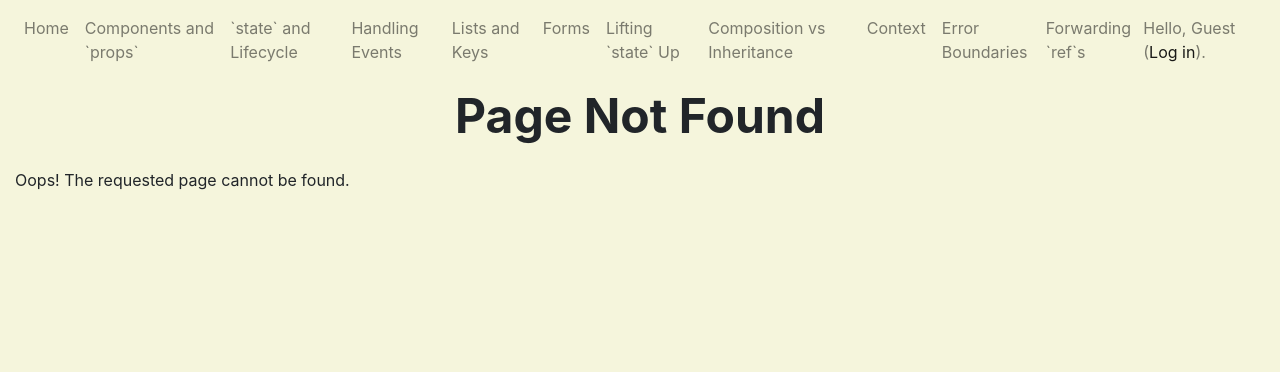
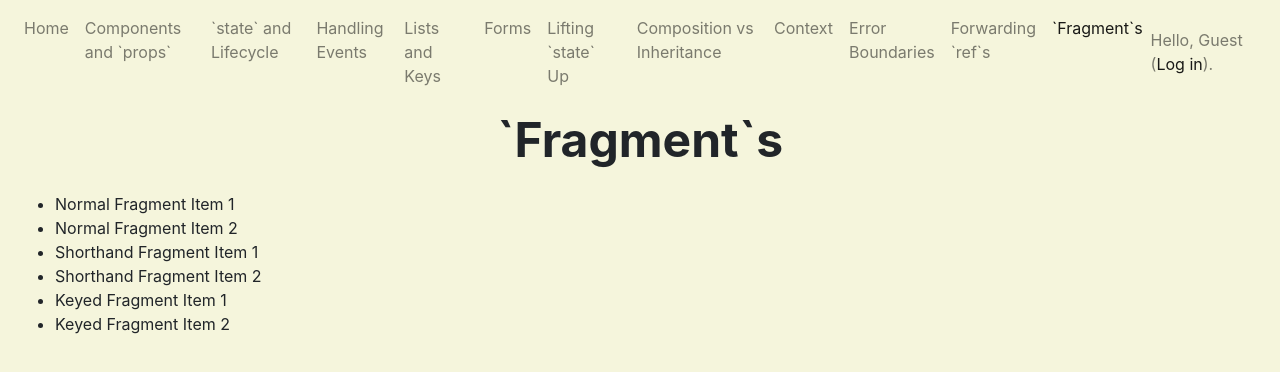
Before and after one commit to marty8zhang/_demo_react, a React (Create React App) app: page /fragments in a window 1280 px wide. Shown: the top 372 px of the page. Built offline with nearby package versions, Linux system fonts and the light colour scheme.

Commit message:
Add the code example(s) for "`Fragment`s".

```diff
--- a/src/App.js
+++ b/src/App.js
@@ -16,6 +16,7 @@ import CompositionVsInheritance from './pages/CompositionVsInheritance';
 import Context from './pages/Context';
 import ErrorBoundaries from './pages/ErrorBoundaries';
 import ForwardingRefs from './pages/ForwardingRefs';
+import Fragments from './pages/Fragments';
 
 export default class App extends React.Component {
   constructor(props) {
@@ -137,6 +138,9 @@ export default class App extends React.Component {
                 <Route path="/forwarding-refs">
                   <ForwardingRefs />
                 </Route>
+                <Route path="/fragments">
+                  <Fragments />
+                </Route>
                 <Route path="/login">
                   <LogIn
                     isLoggedIn={isLoggedIn}
--- /dev/null
+++ b/src/components/Fragments.tsx
@@ -0,0 +1,29 @@
+import React, { ReactElement } from 'react';
+
+export function Fragment(): ReactElement {
+  return (
+    <>
+      <li>Normal Fragment Item 1</li>
+      <li>Normal Fragment Item 2</li>
+    </>
+  );
+}
+
+export function ShorthandFragment(): ReactElement {
+  // Note: The shorthand version doesn't support `key`.
+  return (
+    <>
+      <li>Shorthand Fragment Item 1</li>
+      <li>Shorthand Fragment Item 2</li>
+    </>
+  );
+}
+
+export function KeyedFragment(): ReactElement {
+  return (
+    <React.Fragment key="5 & 6">
+      <li>Keyed Fragment Item 1</li>
+      <li>Keyed Fragment Item 2</li>
+    </React.Fragment>
+  );
+}
--- a/src/components/MainNavbar.js
+++ b/src/components/MainNavbar.js
@@ -29,6 +29,7 @@ export default class MainNavbar extends React.Component {
             <Nav.Link as={NavLink} to="/context">Context</Nav.Link>
             <Nav.Link as={NavLink} to="/error-boundaries">Error Boundaries</Nav.Link>
             <Nav.Link as={NavLink} to="/forwarding-refs">Forwarding `ref`s</Nav.Link>
+            <Nav.Link as={NavLink} to="/fragments">`Fragment`s</Nav.Link>
           </Nav>
         </Navbar.Collapse>
         <NavbarAccountInformation
--- /dev/null
+++ b/src/pages/Fragments.tsx
@@ -0,0 +1,34 @@
+import React, { ReactNode } from 'react';
+import { Container, Row, Col } from 'react-bootstrap';
+import { FunctionComponentPageTitle } from '../components/PageTitle';
+import { Fragment, KeyedFragment, ShorthandFragment } from '../components/Fragments';
+
+type Props = {};
+type State = {};
+
+export default class Fragments extends React.Component<Props, State> {
+  render(): ReactNode {
+    return (
+      <>
+        <Container fluid>
+          <Row>
+            <Col>
+              <FunctionComponentPageTitle pageTitle="`Fragment`s" />
+            </Col>
+          </Row>
+        </Container>
+        <Container fluid>
+          <Row>
+            <Col>
+              <ul>
+                <Fragment />
+                <ShorthandFragment />
+                <KeyedFragment />
+              </ul>
+            </Col>
+          </Row>
+        </Container>
+      </>
+    );
+  }
+}
```
